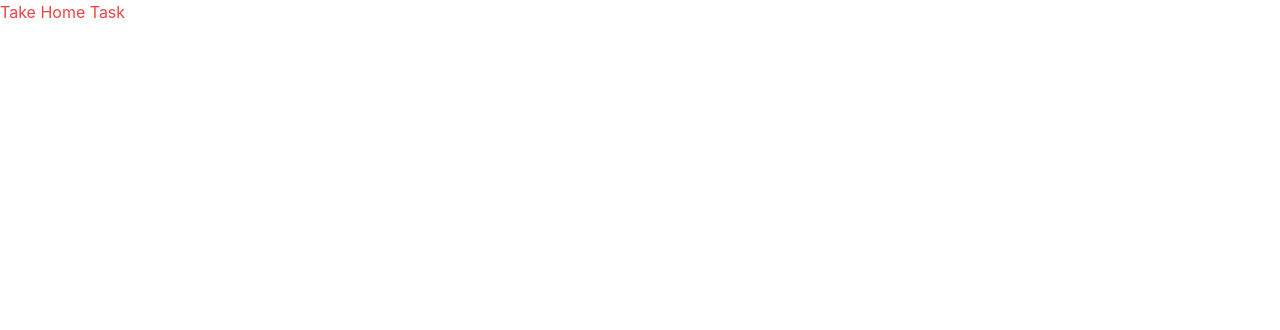
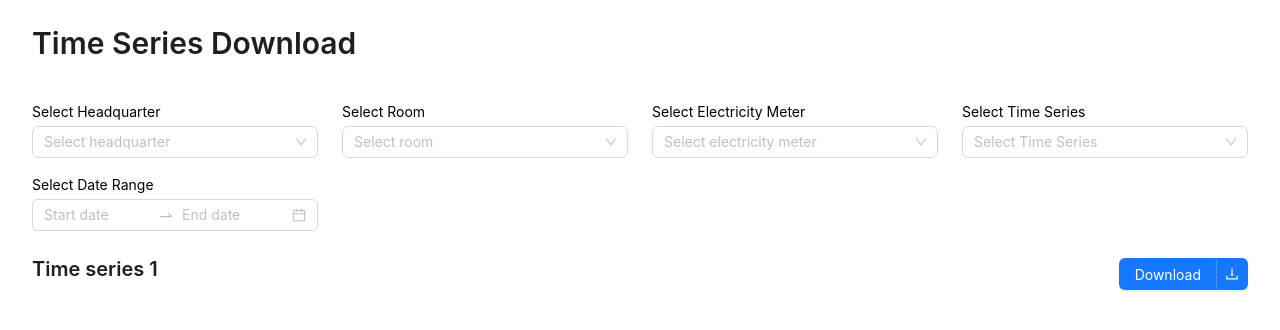
Before and after one commit to DominikAdamczak/home-time-series-react, a React (Vite) app: page / in a window 1280 px wide. Shown: the top 330 px of the page. Built offline with nearby package versions, Linux system fonts and the light colour scheme.

Commit message:
feat: implement UI

```diff
--- a/src/App.tsx
+++ b/src/App.tsx
@@ -1,5 +1,86 @@
+import { DownloadOutlined } from "@ant-design/icons";
+import { Col, Dropdown, MenuProps, Row, Typography } from "antd";
+import { AppDateRangePicker, AppSelect } from "./components";
+
+const items: MenuProps["items"] = [
+  {
+    key: "csv",
+    label: "Download CSV file",
+  },
+  {
+    key: "json",
+    label: "Download JSON file",
+  },
+  {
+    key: "csv-fail",
+    label: "Download CSV file (fail)",
+  },
+  {
+    key: "json-fail",
+    label: "Download JSON file (fail)",
+  },
+];
+
 function App() {
-  return <div className="text-red-500">Take Home Task</div>;
+  const handleMenuClick: MenuProps["onClick"] = () => {};
+
+  return (
+    <div className="flex flex-col gap-6 py-6 px-8">
+      <Typography.Title level={2}>Time Series Download</Typography.Title>
+      <Row gutter={[24, 16]}>
+        <Col span={6}>
+          <AppSelect
+            label="Select Headquarter"
+            options={[]}
+            placeholder="Select headquarter"
+          />
+        </Col>
+        <Col span={6}>
+          <AppSelect
+            label="Select Room"
+            options={[]}
+            placeholder="Select room"
+          />
+        </Col>
+        <Col span={6}>
+          <AppSelect
+            label="Select Electricity Meter"
+            options={[]}
+            placeholder="Select electricity meter"
+          />
+        </Col>
+        <Col span={6}>
+          <AppSelect
+            label="Select Time Series"
+            options={[]}
+            placeholder="Select Time Series"
+          />
+        </Col>
+        <Col span={6}>
+          <AppDateRangePicker label="Select Date Range" />
+        </Col>
+      </Row>
+      <Row>
+        <Col span={24}>
+          <div className="flex justify-between items-center">
+            <Typography.Title level={4}>Time series 1</Typography.Title>
+            <Dropdown.Button
+              menu={{
+                items,
+                onClick: handleMenuClick,
+              }}
+              type="primary"
+              trigger={["click"]}
+              icon={<DownloadOutlined />}
+              className="flex-none w-auto"
+            >
+              Download
+            </Dropdown.Button>
+          </div>
+        </Col>
+      </Row>
+    </div>
+  );
 }
 
 export default App;
--- /dev/null
+++ b/src/components/AppDatePicker.tsx
@@ -0,0 +1,16 @@
+import { DatePicker, DatePickerProps } from "antd";
+
+interface Props extends DatePickerProps {
+  label: string;
+}
+
+const AppDatePicker = ({ label, ...rest }: Props) => {
+  return (
+    <div className="flex flex-col gap-1">
+      <label>{label}</label>
+      <DatePicker {...rest} />
+    </div>
+  );
+};
+
+export { AppDatePicker };
--- /dev/null
+++ b/src/components/AppDateRangePicker.tsx
@@ -0,0 +1,17 @@
+import { DatePicker } from "antd";
+import { RangePickerProps } from "antd/es/date-picker";
+
+interface Props extends RangePickerProps {
+  label: string;
+}
+
+const AppDateRangePicker = ({ label, ...rest }: Props) => {
+  return (
+    <div className="flex flex-col gap-1">
+      <label>{label}</label>
+      <DatePicker.RangePicker {...rest} />
+    </div>
+  );
+};
+
+export { AppDateRangePicker };
--- /dev/null
+++ b/src/components/AppSelect.tsx
@@ -0,0 +1,37 @@
+import { Select, SelectProps, Spin } from "antd";
+
+interface Props extends SelectProps {
+  label: string;
+  isFetching?: boolean;
+}
+
+const AppSelect = ({
+  label,
+  options,
+  onPopupScroll,
+  isFetching,
+  ...rest
+}: Props) => {
+  return (
+    <div className="flex flex-col gap-1">
+      <label>{label}</label>
+      <Select className="w-full" onPopupScroll={onPopupScroll} {...rest}>
+        {options?.map((option) => (
+          <Select.Option key={option.value} value={option.value}>
+            {option.label}
+          </Select.Option>
+        ))}
+
+        {isFetching && (
+          <Select.Option disabled={true} value="loading">
+            <div className="flex justify-center items-center">
+              <Spin />
+            </div>
+          </Select.Option>
+        )}
+      </Select>
+    </div>
+  );
+};
+
+export { AppSelect };
--- /dev/null
+++ b/src/components/index.ts
@@ -0,0 +1,3 @@
+export * from "./AppDatePicker";
+export * from "./AppDateRangePicker";
+export * from "./AppSelect";
```
